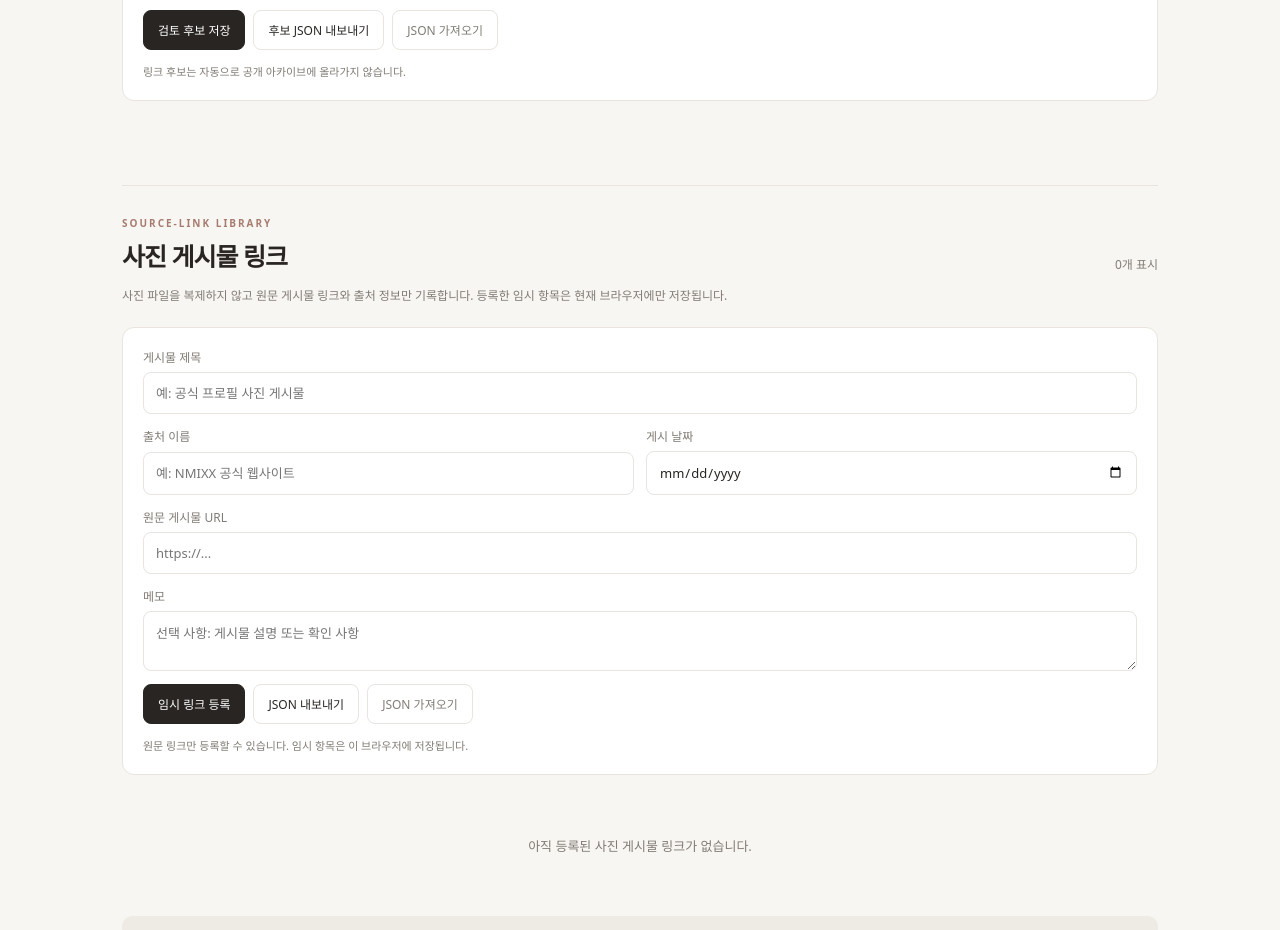
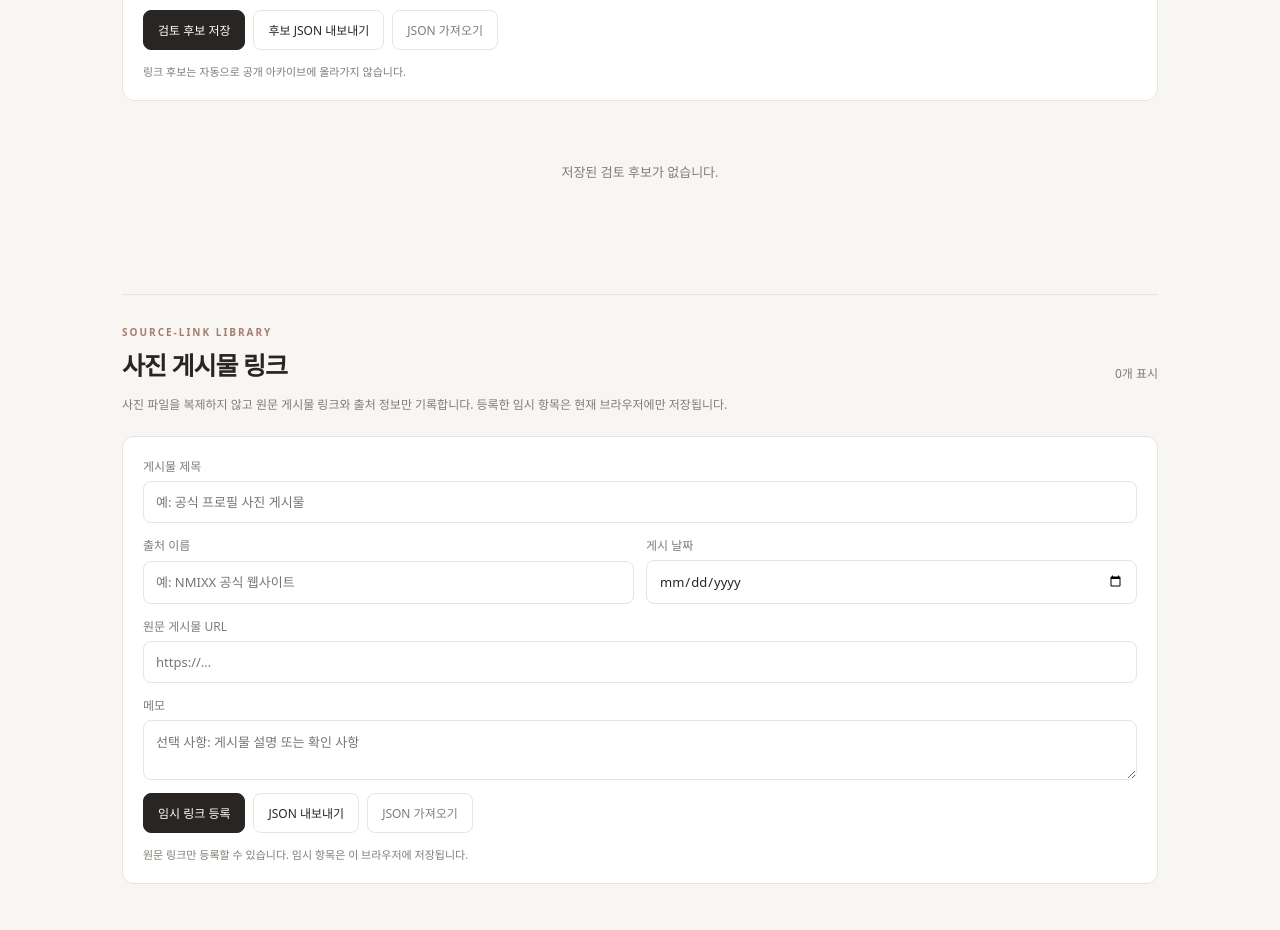
Before and after one commit to UForPel/haewon-archive, a website with bundled scripts: page index.html in a window 1280 px wide. Shown: the part 3162-4092 px from the top of the page. Built offline with nearby package versions, Linux system fonts and the light colour scheme.

Commit message:
Load candidate inbox module

```diff
--- a/index.html
+++ b/index.html
@@ -86,6 +86,6 @@
     </section>
   </main>
   <footer>Fan-made index · 각 콘텐츠의 권리는 원저작자에게 있습니다.</footer>
-  <script type="module" src="js/app.js"></script>
+  <script type="module" src="js/app.js"></script>\n  <script type="module" src="js/candidate-inbox.mjs"></script>
 </body>
 </html>
```
